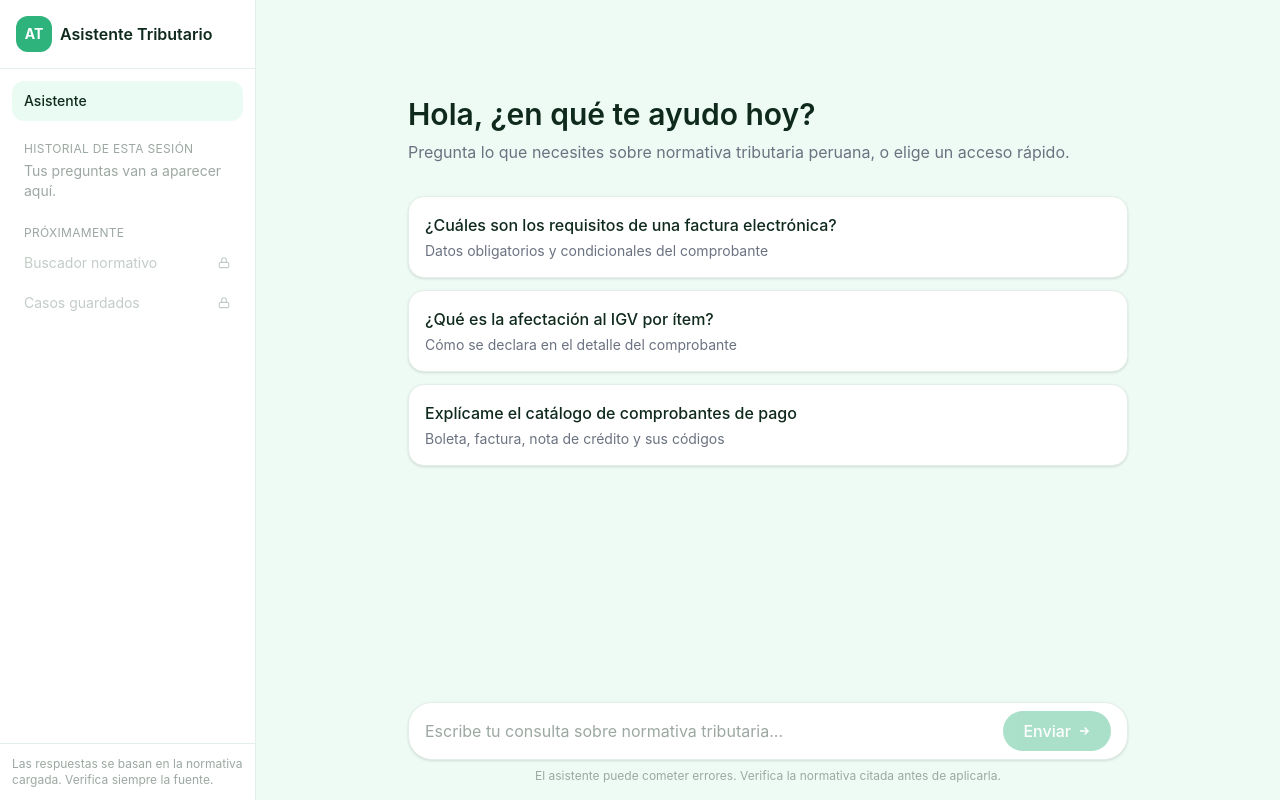
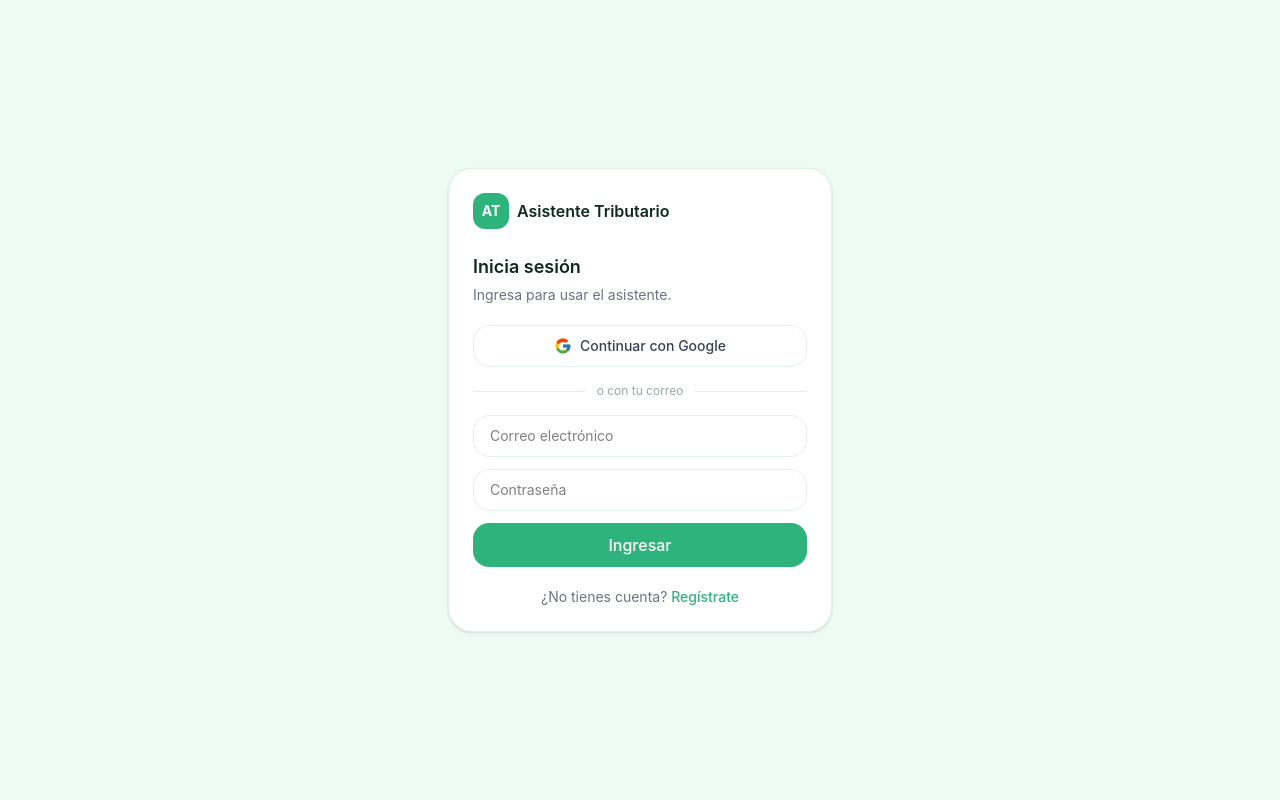
Before and after one commit to emanuelbenjamin-creator/RAG, a React app in the folder frontend/: page / in a window 1280 px wide. Built offline with nearby package versions, Linux system fonts and the light colour scheme; the HTML template or start-up script is replaced by a standard one.

Commit message:
Agregar autenticacion con Supabase

```diff
--- a/frontend/package.json
+++ b/frontend/package.json
@@ -10,6 +10,7 @@
     "preview": "vite preview"
   },
   "dependencies": {
+    "@supabase/supabase-js": "^2.117.1",
     "react": "^19.2.8",
     "react-dom": "^19.2.8"
   },
--- /dev/null
+++ b/frontend/src/components/Auth.jsx
@@ -0,0 +1,135 @@
+import React, { useState } from 'react';
+import { supabase } from './supabaseClient';
+
+// Pantalla de login / registro. Se muestra cuando no hay sesión activa.
+// Reutiliza la misma paleta de colores que ChatTributario para que no se
+// sienta como una pantalla aparte.
+export default function Auth() {
+  const [modo, setModo] = useState('login'); // 'login' | 'registro'
+  const [email, setEmail] = useState('');
+  const [password, setPassword] = useState('');
+  const [cargando, setCargando] = useState(false);
+  const [mensaje, setMensaje] = useState(null); // { tipo: 'error'|'info', texto }
+
+  const conGoogle = async () => {
+    setCargando(true);
+    setMensaje(null);
+    const { error } = await supabase.auth.signInWithOAuth({
+      provider: 'google',
+      options: { redirectTo: window.location.origin },
+    });
+    if (error) {
+      setMensaje({ tipo: 'error', texto: error.message });
+      setCargando(false);
+    }
+    // Si no hay error, Supabase redirige a Google automáticamente.
+  };
+
+  const handleSubmit = async (e) => {
+    e.preventDefault();
+    setCargando(true);
+    setMensaje(null);
+
+    if (modo === 'login') {
+      const { error } = await supabase.auth.signInWithPassword({ email, password });
+      if (error) setMensaje({ tipo: 'error', texto: error.message });
+    } else {
+      const { error } = await supabase.auth.signUp({ email, password });
+      if (error) {
+        setMensaje({ tipo: 'error', texto: error.message });
+      } else {
+        setMensaje({
+          tipo: 'info',
+          texto: 'Cuenta creada. Si tu proyecto exige confirmación por correo, revisa tu bandeja de entrada antes de ingresar.',
+        });
+      }
+    }
+    setCargando(false);
+  };
+
+  return (
+    <div className="min-h-screen flex items-center justify-center bg-[#EEFBF5] px-4">
+      <div className="w-full max-w-sm bg-white rounded-3xl shadow-sm border border-[#E5EFE9] p-6">
+        <div className="flex items-center gap-2 mb-6">
+          <div className="w-9 h-9 rounded-xl bg-[#2EB37C] flex items-center justify-center text-white font-bold text-sm">
+            AT
+          </div>
+          <span className="font-semibold text-[#0F2A1D]">Asistente Tributario</span>
+        </div>
+
+        <h1 className="text-lg font-semibold text-[#0F2A1D] mb-1">
+          {modo === 'login' ? 'Inicia sesión' : 'Crea tu cuenta'}
+        </h1>
+        <p className="text-sm text-[#6B7280] mb-5">
+          {modo === 'login'
+            ? 'Ingresa para usar el asistente.'
+            : 'Regístrate para empezar a usar el asistente.'}
+        </p>
+
+        <button
+          onClick={conGoogle}
+          disabled={cargando}
+          className="w-full flex items-center justify-center gap-2 border border-[#E5EFE9] rounded-2xl py-2.5 mb-4 text-sm font-medium text-[#374151] hover:bg-[#F3FAF6] disabled:opacity-50 transition-colors"
+        >
+          <svg width="18" height="18" viewBox="0 0 48 48">
+            <path fill="#FFC107" d="M43.6 20.5H42V20H24v8h11.3C33.9 32.6 29.4 36 24 36c-6.6 0-12-5.4-12-12s5.4-12 12-12c3 0 5.8 1.1 7.9 3l5.7-5.7C34.1 6 29.3 4 24 4 12.9 4 4 12.9 4 24s8.9 20 20 20 20-8.9 20-20c0-1.2-.1-2.4-.4-3.5z"/>
+            <path fill="#FF3D00" d="M6.3 14.7l6.6 4.8C14.5 15.9 18.9 13 24 13c3 0 5.8 1.1 7.9 3l5.7-5.7C34.1 6 29.3 4 24 4 16.3 4 9.7 8.3 6.3 14.7z"/>
+            <path fill="#4CAF50" d="M24 44c5.2 0 9.9-2 13.4-5.2l-6.2-5.2C29.1 35.6 26.7 36.5 24 36.5c-5.3 0-9.8-3.4-11.4-8.1l-6.5 5C9.6 39.6 16.3 44 24 44z"/>
+            <path fill="#1976D2" d="M43.6 20.5H42V20H24v8h11.3c-.7 2-2 3.7-3.6 4.9l6.2 5.2C39.9 36.2 44 30.7 44 24c0-1.2-.1-2.4-.4-3.5z"/>
+          </svg>
+          Continuar con Google
+        </button>
+
+        <div className="flex items-center gap-3 mb-4">
+          <div className="flex-1 h-px bg-[#E5EFE9]" />
+          <span className="text-xs text-[#9CA8A1]">o con tu correo</span>
+          <div className="flex-1 h-px bg-[#E5EFE9]" />
+        </div>
+
+        <form onSubmit={handleSubmit} className="space-y-3">
+          <input
+            type="email"
+            required
+            placeholder="Correo electrónico"
+            value={email}
+            onChange={(e) => setEmail(e.target.value)}
+            className="w-full border border-[#E5EFE9] rounded-2xl px-4 py-2.5 text-sm outline-none focus:border-[#2EB37C]/60"
+          />
+          <input
+            type="password"
+            required
+            minLength={6}
+            placeholder="Contraseña"
+            value={password}
+            onChange={(e) => setPassword(e.target.value)}
+            className="w-full border border-[#E5EFE9] rounded-2xl px-4 py-2.5 text-sm outline-none focus:border-[#2EB37C]/60"
+          />
+
+          {mensaje && (
+            <p className={`text-sm ${mensaje.tipo === 'error' ? 'text-[#C0523F]' : 'text-[#2E8F63]'}`}>
+              {mensaje.texto}
+            </p>
+          )}
+
+          <button
+            type="submit"
+            disabled={cargando}
+            className="w-full bg-[#2EB37C] hover:bg-[#29A06F] disabled:opacity-50 text-white font-medium py-2.5 rounded-2xl transition-colors"
+          >
+            {cargando ? 'Un momento...' : modo === 'login' ? 'Ingresar' : 'Crear cuenta'}
+          </button>
+        </form>
+
+        <p className="text-sm text-center text-[#6B7280] mt-5">
+          {modo === 'login' ? '¿No tienes cuenta? ' : '¿Ya tienes cuenta? '}
+          <button
+            onClick={() => { setModo(modo === 'login' ? 'registro' : 'login'); setMensaje(null); }}
+            className="text-[#2EB37C] font-medium hover:underline"
+          >
+            {modo === 'login' ? 'Regístrate' : 'Inicia sesión'}
+          </button>
+        </p>
+      </div>
+    </div>
+  );
+}
--- a/frontend/src/components/ChatTributario.jsx
+++ b/frontend/src/components/ChatTributario.jsx
@@ -1,4 +1,6 @@
 import React, { useState, useRef, useEffect } from 'react';
+import { supabase } from './supabaseClient';
+import Auth from './Auth';
 
 // Antes apuntaba a /api/chat (bloqueante). Ahora usa /api/chat/stream, que
 // devuelve la respuesta en tiempo real (Server-Sent Events) en vez de un
@@ -131,24 +133,17 @@ function PantallaCarga() {
       `}</style>
 
       <svg width="120" height="120" viewBox="0 0 120 120" className="mb-4">
-        {/* Sombra */}
         <ellipse cx="60" cy="102" rx="34" ry="5" fill="#0F2A1D" opacity="0.08" />
-
-        {/* Hoja de atrás */}
         <g className="hoja hoja-1">
           <rect x="26" y="16" width="68" height="46" rx="7" fill="#FFFFFF" stroke="#BFE8D3" strokeWidth="2.5" />
           <rect x="36" y="22" width="22" height="4" rx="2" fill="#BFE8D3" />
           <rect x="36" y="30" width="40" height="3" rx="1.5" fill="#E3F5EC" />
         </g>
-
-        {/* Hoja del medio */}
         <g className="hoja hoja-2">
           <rect x="26" y="34" width="68" height="46" rx="7" fill="#FFFFFF" stroke="#7FD1A8" strokeWidth="2.5" />
           <rect x="36" y="40" width="22" height="4" rx="2" fill="#7FD1A8" />
           <rect x="36" y="48" width="40" height="3" rx="1.5" fill="#E3F5EC" />
         </g>
-
-        {/* Hoja de adelante */}
         <g className="hoja hoja-3">
           <rect x="26" y="52" width="68" height="46" rx="7" fill="#FFFFFF" stroke="#2EB37C" strokeWidth="3" />
           <rect x="36" y="60" width="24" height="5" rx="2.5" fill="#0F2A1D" />
@@ -169,7 +164,7 @@ function PantallaCarga() {
 }
 
 /* -------------------- Barra lateral -------------------- */
-function Sidebar({ abierta, onCerrar, historial }) {
+function Sidebar({ abierta, onCerrar, historial, usuario, onSalir }) {
   return (
     <>
       {abierta && (
@@ -221,8 +216,21 @@ function Sidebar({ abierta, onCerrar, historial }) {
           </div>
         </nav>
 
-        <div className="p-3 border-t border-[#E5EFE9] text-xs text-[#9CA8A1]">
-          Las respuestas se basan en la normativa cargada. Verifica siempre la fuente.
+        <div className="p-3 border-t border-[#E5EFE9]">
+          <div className="flex items-center justify-between gap-2 mb-2">
+            <span className="text-xs text-[#5B6B62] truncate" title={usuario}>
+              {usuario}
+            </span>
+            <button
+              onClick={onSalir}
+              className="text-xs text-[#C0523F] hover:underline shrink-0"
+            >
+              Salir
+            </button>
+          </div>
+          <p className="text-xs text-[#9CA8A1]">
+            Las respuestas se basan en la normativa cargada. Verifica siempre la fuente.
+          </p>
         </div>
       </aside>
     </>
@@ -309,11 +317,25 @@ function IndicadorEscribiendo() {
 /* -------------------- Componente principal -------------------- */
 export default function ChatTributario() {
   const [cargandoApp, setCargandoApp] = useState(true);
+  const [sesion, setSesion] = useState(undefined); // undefined = aún no se sabe; null = sin sesión
   const [pregunta, setPregunta] = useState('');
   const [chatLog, setChatLog] = useState([]);
   const [loading, setLoading] = useState(false);
   const [sidebarAbierta, setSidebarAbierta] = useState(false);
   const finRef = useRef(null);
+
+  // CAMBIO: obtiene la sesión actual de Supabase al montar, y se suscribe a
+  // cambios (login, logout, vuelta de Google OAuth) para actualizar la UI
+  // automáticamente sin recargar la página.
+  useEffect(() => {
+    supabase.auth.getSession().then(({ data: { session } }) => {
+      setSesion(session);
+    });
+    const { data: listener } = supabase.auth.onAuthStateChange((_event, session) => {
+      setSesion(session);
+    });
+    return () => listener.subscription.unsubscribe();
+  }, []);
 
   useEffect(() => {
     const t = setTimeout(() => setCargandoApp(false), 1600);
@@ -324,6 +346,11 @@ export default function ChatTributario() {
     finRef.current?.scrollIntoView({ behavior: 'smooth' });
   }, [chatLog, loading]);
 
+  const cerrarSesion = async () => {
+    await supabase.auth.signOut();
+    setChatLog([]);
+  };
+
   const enviarPregunta = async (texto) => {
     const userMessage = texto.trim();
     if (!userMessage) return;
@@ -331,20 +358,29 @@ export default function ChatTributario() {
     setPregunta('');
     setChatLog((prev) => [...prev, { remitente: 'usuario', texto: userMessage }]);
     setLoading(true);
-
-    // Mensaje de la IA que se va llenando a medida que llega el streaming.
-    // Mientras texto === '' seguimos mostrando el indicador de "escribiendo"
-    // (ver más abajo, en el render); en cuanto llega el primer pedazo del
-    // stream, el indicador se reemplaza por la burbuja con el texto real.
     setChatLog((prev) => [...prev, { remitente: 'ia', texto: '', fuentes: [], sugerencias: [] }]);
 
     try {
+      // CAMBIO: se envía el token de sesión del usuario en el header
+      // Authorization, para que el backend sepa quién pregunta y pueda
+      // rechazar la petición si no hay sesión válida.
+      const { data: { session } } = await supabase.auth.getSession();
+      if (!session) {
+        throw new Error('sin_sesion');
+      }
+
       const response = await fetch(API_STREAM_URL, {
         method: 'POST',
-        headers: { 'Content-Type': 'application/json' },
+        headers: {
+          'Content-Type': 'application/json',
+          'Authorization': `Bearer ${session.access_token}`,
+        },
         body: JSON.stringify({ pregunta: userMessage }),
       });
 
+      if (response.status === 401) {
+        throw new Error('sin_sesion');
+      }
       if (!response.ok || !response.body) {
         throw new Error('Respuesta no válida del servidor');
       }
@@ -353,11 +389,6 @@ export default function ChatTributario() {
       const decoder = new TextDecoder();
       let buffer = '';
 
-      // El backend manda eventos SSE: bloques separados por una línea en
-      // blanco, cada uno con una línea "data: {...}". Vamos leyendo el
-      // stream de a pedazos y separando eventos completos del buffer; el
-      // último trozo de cada lectura puede venir incompleto, así que se
-      // guarda para unirlo con el próximo chunk.
       while (true) {
         const { done, value } = await reader.read();
         if (done) break;
@@ -413,9 +444,13 @@ export default function ChatTributario() {
       setChatLog((prev) => {
         const copia = [...prev];
         const ultimo = copia[copia.length - 1];
-        // Si ya había texto parcial mostrado, lo dejamos y avisamos que se
-        // cortó, en vez de reemplazarlo por el mensaje de error genérico.
-        if (ultimo && ultimo.remitente === 'ia' && ultimo.texto) {
+        if (error.message === 'sin_sesion') {
+          copia[copia.length - 1] = {
+            remitente: 'ia',
+            texto: 'Tu sesión expiró. Vuelve a iniciar sesión para continuar.',
+            error: true,
+          };
+        } else if (ultimo && ultimo.remitente === 'ia' && ultimo.texto) {
           copia[copia.length - 1] = {
             ...ultimo,
             texto: ultimo.texto + '\n\n_(la respuesta se interrumpió, intenta de nuevo)_',
@@ -448,11 +483,21 @@ export default function ChatTributario() {
 
   const preguntasUsuario = chatLog.filter((m) => m.remitente === 'usuario').map((m) => m.texto);
 
-  if (cargandoApp) return <PantallaCarga />;
+  if (cargandoApp || sesion === undefined) return <PantallaCarga />;
+
+  // CAMBIO: sin sesión activa, se muestra la pantalla de login/registro en
+  // vez del chat.
+  if (!sesion) return <Auth />;
 
   return (
     <div className="flex h-screen bg-[#EEFBF5] text-[#0F2A1D] font-sans overflow-hidden">
-      <Sidebar abierta={sidebarAbierta} onCerrar={() => setSidebarAbierta(false)} historial={preguntasUsuario} />
+      <Sidebar
+        abierta={sidebarAbierta}
+        onCerrar={() => setSidebarAbierta(false)}
+        historial={preguntasUsuario}
+        usuario={sesion.user.email}
+        onSalir={cerrarSesion}
+      />
 
       <div className="flex-1 flex flex-col min-w-0">
         <header className="md:hidden flex items-center gap-3 p-4 bg-white border-b border-[#E5EFE9]">
@@ -502,8 +547,6 @@ export default function ChatTributario() {
                     );
                   }
 
-                  // Mensaje de la IA todavía sin ningún pedazo de texto: se
-                  // muestra el indicador animado en vez de una burbuja vacía.
                   if (loading && esUltimoMensaje && !msg.texto) {
                     return <IndicadorEscribiendo key={index} />;
                   }
--- /dev/null
+++ b/frontend/src/components/supabaseClient.js
@@ -0,0 +1,15 @@
+import { createClient } from '@supabase/supabase-js';
+
+// CAMBIO: cliente de Supabase para el FRONTEND. Usa la ANON KEY (pública,
+// segura de exponer en el navegador) — NUNCA la SUPABASE_KEY de service-role
+// que usa tu backend en api.py, esa jamás debe estar en el frontend.
+//
+// Reemplaza estos dos valores con los tuyos (Settings -> API en el
+// dashboard de Supabase). Si tu proyecto tiene soporte para variables de
+// entorno (.env), mejor usa import.meta.env.VITE_SUPABASE_URL (Vite) o
+// process.env.REACT_APP_SUPABASE_URL (Create React App) en vez de pegarlos
+// directo aquí.
+const SUPABASE_URL = 'https://ilvssohttgguxdijhuyo.supabase.co';
+const SUPABASE_ANON_KEY = 'sb_publishable_sGs1rRqRPpLh7-7WrSdZGw_fLCj5_o0';
+
+export const supabase = createClient(SUPABASE_URL, SUPABASE_ANON_KEY);
```
Also changed, not shown: 1 other file (tests, documents, lock files or other folders).
